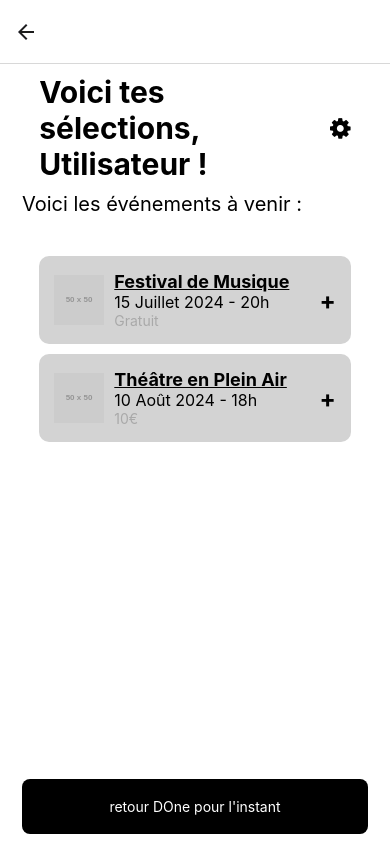
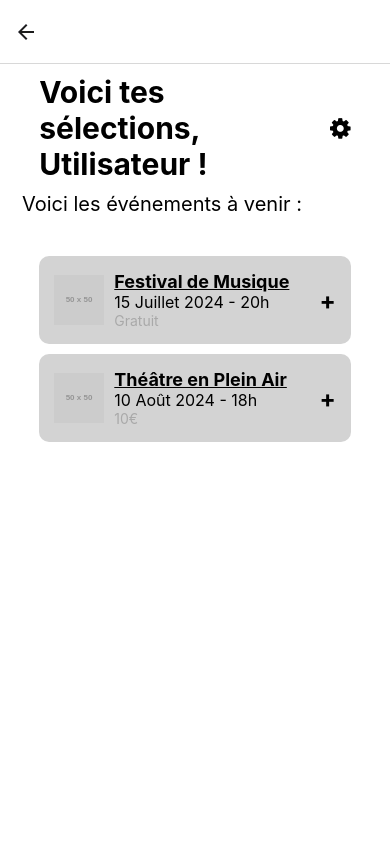
Before and after one commit to NemoZon/entertainment-searcher, a React Native app in the folder client/: screen /Home in a window 390 px wide. Built offline with nearby package versions, Linux system fonts and the light colour scheme.

Commit message:
Modification de page backup

```diff
--- a/client/src/screens/Home.tsx
+++ b/client/src/screens/Home.tsx
@@ -80,9 +80,11 @@ const Home = () => {
       </ScrollView>
 
       {/* Bouton pour revenir à DisplayOne */}
-      <Button onPress={() => navigation.navigate('DisplayOne')}>
-          retour DOne pour l'instant
+      {selectedEvents.length > 0 && (
+        <Button onPress={() => navigation.navigate('DisplayOne')}>
+          Modifier évènement
         </Button>
+      )}
     </BaseScreen>
   );
 };
--- a/client/src/screens/SignUp.tsx
+++ b/client/src/screens/SignUp.tsx
@@ -8,8 +8,11 @@ import DateInput from '../components/DateInput';
 import {registration} from '../features/userActions';
 import {useAppDispatch, useAppSelector} from '../hooks.ts/reducer';
 import {Text} from '@react-navigation/elements';
+import { useNavigation } from '@react-navigation/native';
+
 
 const SignUp = () => {
+  const navigation = useNavigation();
   const [name, setName] = useState('');
   const [email, setEmail] = useState('');
   const [password, setPassword] = useState('');
@@ -58,7 +61,7 @@ const SignUp = () => {
           dateState={[date, setDate]}
         />
       </View>
-      <Button style={styles.button} onPress={handleSignUp}>
+      <Button style={styles.button} onPress={() => navigation.navigate('Welcome')}>
         Inscription
       </Button>
       <Text style={styles.error}>{error}</Text>
```
